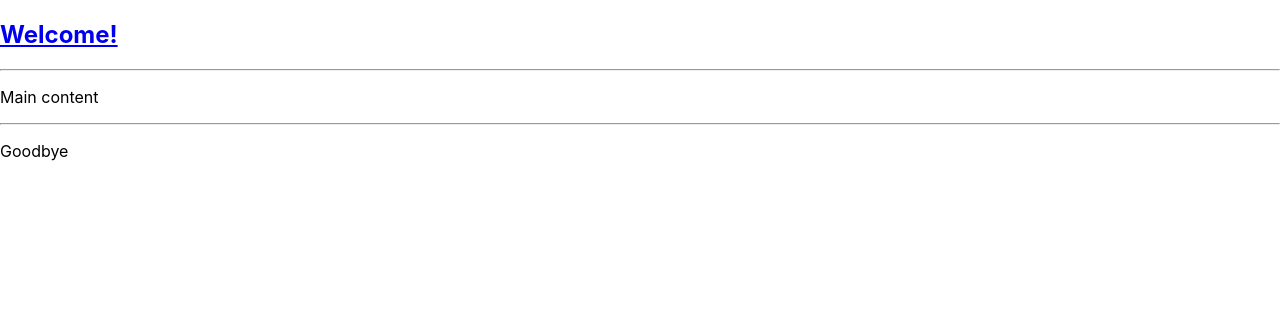
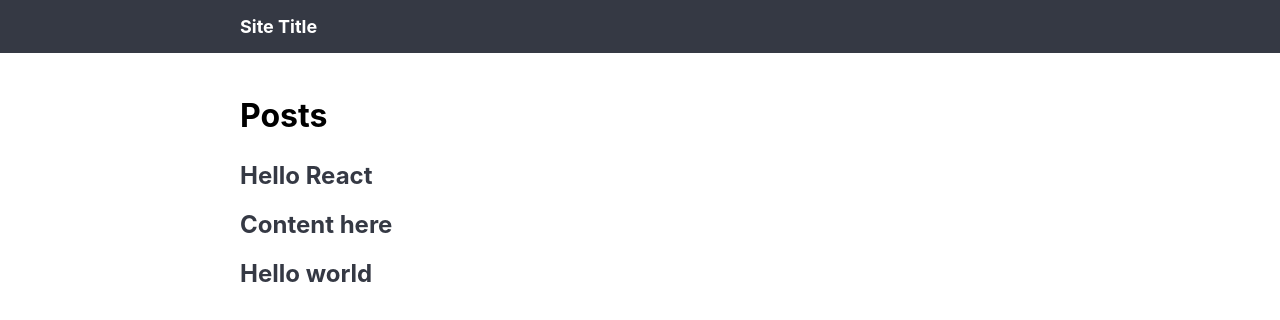
Before and after one commit to kelchenn/React-Blog, a React (Create React App) app in the folder react-app/: page / in a window 1280 px wide. Shown: the top 320 px of the page. Built offline with nearby package versions, Linux system fonts and the light colour scheme.

Commit message:
create Header and Posts components

```diff
--- a/react-app/src/App.css
+++ b/react-app/src/App.css
@@ -1,38 +1,130 @@
-.App {
-  text-align: center;
+.App {}
+
+  .App a {
+    color: #26738D;
+  }
+
+  .App h1 {
+    font-size: 2rem;
+  }
+
+  .App h2 {
+    color: #353944;
+  }
+
+  .App h3 a {
+    color: #353944;
+  }
+
+  .App .container {
+    max-width: 800px;
+    margin: 0 auto;
+  }
+
+.App-header {
+  background-color: #353944;
+  color: #fff;
+  font-size: calc(10px + 1vmin);
+  padding: 1rem;
 }
 
-.App-logo {
-  height: 40vmin;
-  pointer-events: none;
+  .App-header a {
+    color:#fff;
+    font-weight: normal;
+  }
+  .App-header ul {
+    padding: 0;
+  }
+
+  .App-header li {
+    list-style: none;
+    display: inline;
+    padding: 1rem;
+    font-weight: bold;
+  }
+
+  .App-header li:first-child {
+    padding-left: 0;
+  }
+
+.App article {
+  padding: 1rem;
 }
 
-@media (prefers-reduced-motion: no-preference) {
-  .App-logo {
-    animation: App-logo-spin infinite 20s linear;
+  .App article ul {
+    margin: 0;
+    padding: 0;
   }
-}
 
-.App-header {
-  background-color: #282c34;
-  min-height: 100vh;
-  display: flex;
-  flex-direction: column;
-  align-items: center;
-  justify-content: center;
-  font-size: calc(10px + 2vmin);
-  color: white;
-}
+  .App article ul li {
+    list-style: none;
+  }
+
+  .App article h3 {
+    font-size: calc(14px + 2vmin);
+  }
 
 .App-link {
   color: #61dafb;
 }
 
-@keyframes App-logo-spin {
-  from {
-    transform: rotate(0deg);
+.App-message {
+  background-color: #55A9D6;
+  color: white;
+  padding: 2rem 1rem;
+  text-shadow: 0 1px 0 #444;
+}
+
+  .App-message.saved {
+    background: #51BB7A;
   }
-  to {
-    transform: rotate(360deg);
+
+  .App-message.deleted {
+    background: #FF3F69;
   }
+
+
+ .App form {
+  padding: 1rem;
 }
+
+  .App form input {
+    border: 1px solid #ccc;
+    padding: .3rem;
+  }
+
+  .App form label {
+    display: block;
+    padding: .5rem 0;
+  }
+
+  .App form input#form-title {
+    min-width: calc(100% - 20px);
+    padding: 10px;
+    font-size: 1rem;
+  }
+
+  .App form .ql-editor {
+    min-height: 4rem;
+  }
+
+  .App form button[type="submit"] {
+    border: 1px #ccc solid;
+    background: white;
+    font-size: 1rem;
+    padding: .5rem 1rem;
+  }
+  .App form button[type="submit"]:hover {
+    cursor: pointer;
+  }
+
+.App button.linkLike {
+  border: none;
+  font-size: inherit;
+  color: #26738D;
+  text-decoration: underline;
+}
+
+  .App button.linkLike:hover {
+     cursor: pointer;
+  }
--- a/react-app/src/App.js
+++ b/react-app/src/App.js
@@ -1,21 +1,32 @@
-import React from "react";
-import Welcome from './Welcome';
-import Divider from './Divider';
-import Footer from './Footer';
-import './App.css';
+import React, {useState} from "react";
+import "./App.css";
+import Header from "./components/Header";
+import Posts from "./components/Posts";
 
-function App() {
-  return React.createElement(
-    "article",
-    { className: "post" },
-    Welcome(),
-    Divider(),
-    React.createElement(
-      "div",
-      { className: "entry-content" },
-      React.createElement("p", {}, "Main content")
-    ),
-    Footer()
+const App = (props) => {
+  const [posts, setPosts] = useState([
+    {
+      id: 1,
+      title: "Hello React",
+      content: "Hello",
+    },
+    {
+      id: 2,
+      title: "Content here",
+      content: "Hi",
+    },
+    {
+      id: 3,
+      title: "Hello world",
+      content: "Hey",
+    }
+  ]);
+
+  return (
+    <div className = "App">
+    <Header/>
+    <Posts posts = {posts}/>
+    </div>
   );
 };
 
--- a/react-app/src/Divider.js
+++ /dev/null
@@ -1,7 +0,0 @@
-import React from "react";
-
-function Divider() {
-    return React.createElement( "hr" );
-};
-
-export default Divider;
--- a/react-app/src/Footer.js
+++ /dev/null
@@ -1,13 +0,0 @@
-import React from "react";
-import Divider from './Divider';
-
-function Footer() {
-    return React.createElement(
-        "footer",
-        { className: "entry-footer" },
-        Divider(),
-        React.createElement("p", {}, "Goodbye")
-    );
-};
-
-export default Footer;
--- a/react-app/src/Welcome.js
+++ /dev/null
@@ -1,15 +0,0 @@
-import React from "react";
-
-function Welcome() {
-    return React.createElement(
-        "h1",
-        { className: "welcome" },
-        React.createElement(
-            "a",
-            { href: "https://reactjs.org/"},
-            "Welcome!"
-        )
-    );
-};
-
-export default Welcome;
--- /dev/null
+++ b/react-app/src/components/Header.js
@@ -0,0 +1,11 @@
+import React from "react";
+
+const Header = (props) => (
+    <header className = "App-header">
+        <ul className = "container">
+            <li> Site Title</li>
+        </ul>
+    </header>
+);
+
+export default Header;
--- /dev/null
+++ b/react-app/src/components/Posts.js
@@ -0,0 +1,13 @@
+import React from "react";
+
+const Posts = ({posts}) => (
+    <article className = "posts container">
+        <h1> Posts</h1>
+        <ul>
+            {posts.length < 1 && (<li key = "empty">No posts yet!</li>)}
+            {posts.map(post => (<li key = {post.id}> <h2>{post.title}</h2> </li>))}
+        </ul>
+    </article>
+);
+
+export default Posts;
```
